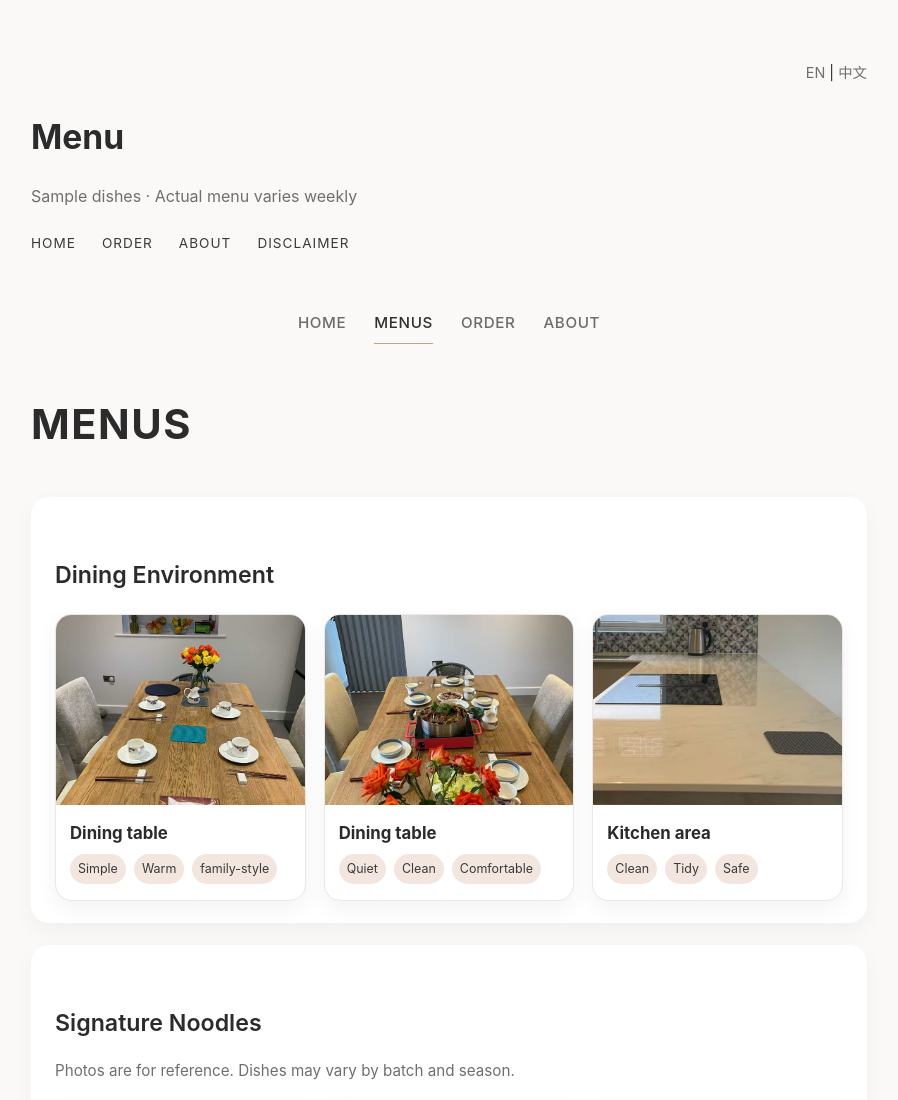
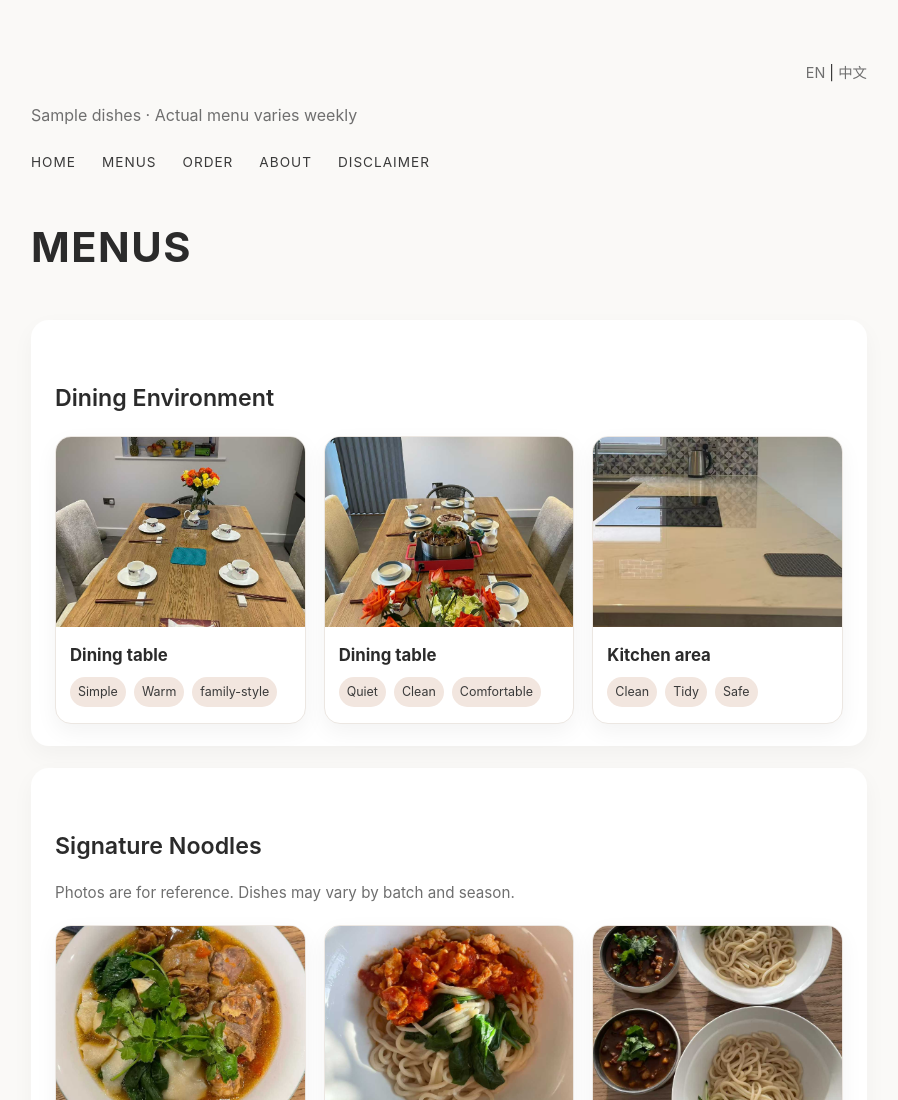
Before and after one commit to deng0529/ifood-kitchen, a plain HTML site: page menu.html in a window 1280 px wide. Shown: the top 1100 px of the page, without its empty margins (191-1089 px from the left). Drawn offline with Linux system fonts and the light colour scheme.

Commit message:
Update menu.html

```diff
--- a/menu.html
+++ b/menu.html
@@ -23,22 +23,16 @@
   </div>
 
   <header>
-    <h1>Menu</h1>
+
     <p class="tagline">Sample dishes · Actual menu varies weekly</p>
     <ul class="nav">
       <li><a href="index.html">Home</a></li>
+      <li><a href="menu.html" class="active">Menus</a></li>
       <li><a href="order.html">Order</a></li>
       <li><a href="about.html">About</a></li>
       <li><a href="disclaimer.html">Disclaimer</a></li>
     </ul>
   </header>
-
-  <nav class="site-nav">
-  <a href="index.html">Home</a>
-  <a href="menu.html" class="active">Menus</a>
-  <a href="order.html">Order</a>
-  <a href="about.html">About</a>
-  </nav>
 
   <section class="menu-hero">
   <h1>MENUS</h1>
```
